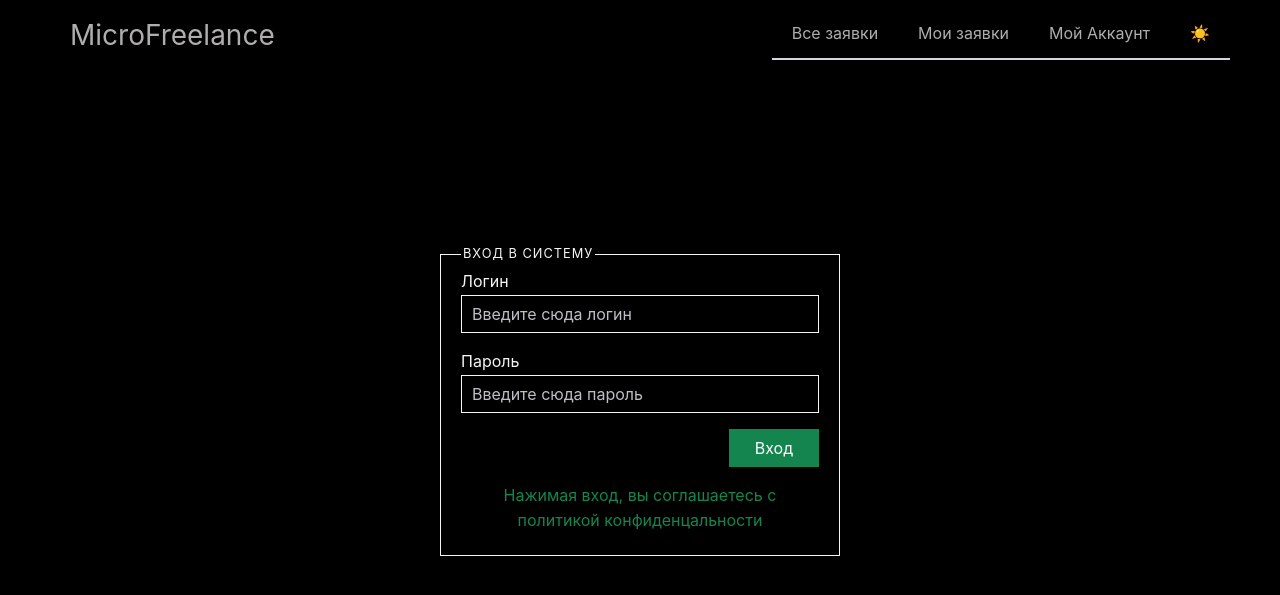
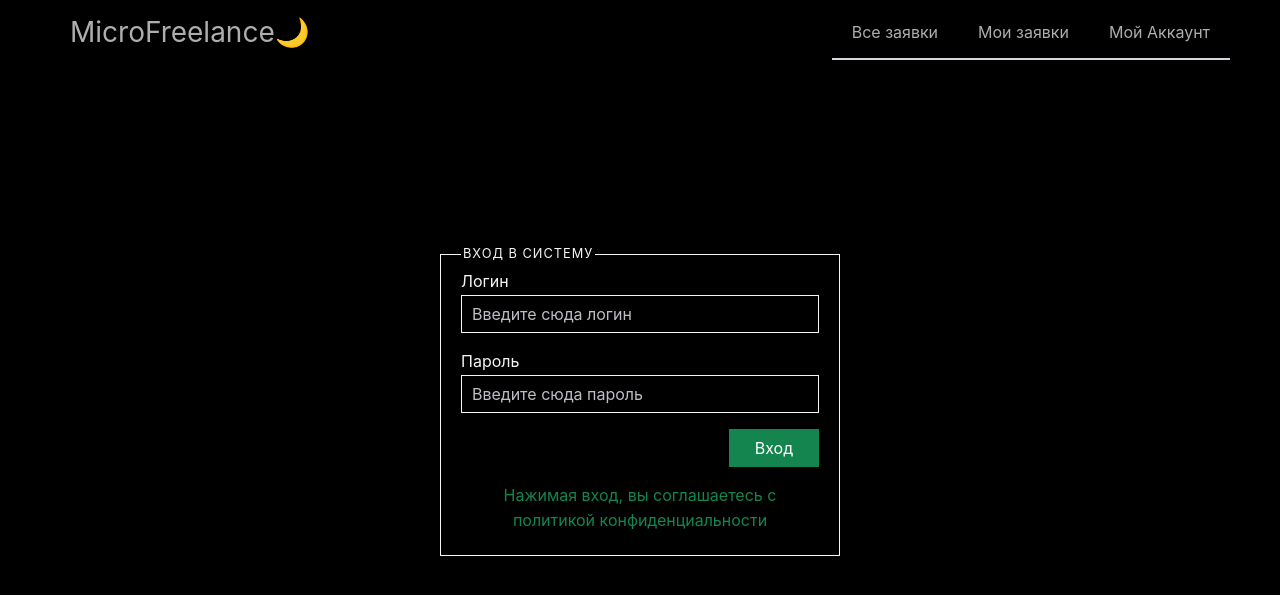
Before and after one commit to sen1van/MicroFreelance, a Flask app: page /login in a window 1280 px wide. Shown: the top 595 px of the page. Run offline with Flask 3, Linux system fonts and the light colour scheme.

Commit message:
cooler theme swither

```diff
--- a/app/static/chota.css
+++ b/app/static/chota.css
@@ -51,6 +51,8 @@
   font-family: var(--font-family-sans);
   margin: 0;
   padding: 0;
+  transition-duration: 0.4s;
+  transition-timing-function: cubic-bezier(0, 0.8, 0.95, 1);
 }
 h1,
 h2,
@@ -473,6 +475,7 @@
 select,
 textarea,
 textarea[type="text"] {
+  color: var(--font-color);
   font-family: inherit;
   padding: 0.8rem 1rem;
   border-radius: 0px;
@@ -712,12 +715,6 @@
 .nav a,
 .nav .brand {
     text-decoration: none;
-    display: -webkit-box;
-    display: -ms-flexbox;
-    display: flex;
-    -webkit-box-align: center;
-        -ms-flex-align: center;
-            align-items: center;
     padding: 1rem 2rem;
     color: var(--color-darkGrey);
 }
--- a/app/templates/base/base.html
+++ b/app/templates/base/base.html
@@ -12,6 +12,7 @@
           --font-color: #f5f5f5;
           --color-grey: #ccc;
           --color-darkGrey: #afadad;
+
         }
       </style>
 </head>
@@ -36,11 +37,11 @@
             const bodyClass = document.body.classList;
             bodyClass.contains("dark")
             if (theme == 'light'){
-                el.innerHTML = "☀️";
+                el.innerHTML = "MicroFreelance🌙";
                 theme = 'dark'
                 bodyClass.add("dark");
             } else{
-                el.innerHTML = "🌙";
+                el.innerHTML = "MicroFreelance☀️";
                 theme = 'light'
                 bodyClass.remove("dark")
             }
--- a/app/templates/base/header.html
+++ b/app/templates/base/header.html
@@ -1,11 +1,10 @@
 <nav class="nav" style="margin-bottom: 20px; margin-top: 10px;">
     <div class="nav-left">
-      <a class="brand" href="/">MicroFreelance </a>
+      <a class="brand" href="javascript:void(0)" id="theme-switch" onclick="switchMode(this)">MicroFreelance☀️</a>
     </div>
     <div class="tabs is-full">
         <a href="#"       >Все заявки </a>
         <a href="/my-tasks">Мои заявки </a>
         <a href="/login"   >Мой Аккаунт</a>
-        <a href="javascript:void(0)" id="theme-switch" onclick="switchMode(this)">🌙</a>
     </div>
   </nav>
--- a/app/templates/login.html
+++ b/app/templates/login.html
@@ -21,7 +21,7 @@
                 <button class="button primary">Вход</button>
             </p>
             <p class="is-center text-center">
-                <a href="#"> Нажимая вход, вы соглашаетесь с политикой конфиденцальности </a>
+                <a href="#"> Нажимая вход, вы соглашаетесь с политикой конфиденциальности </a>
             </p>
           </fieldset>
       </form>
--- a/app/templates/my_tasks.html
+++ b/app/templates/my_tasks.html
@@ -10,7 +10,7 @@
                         <h4>{{ task.title }}</h4>
                     </header>
 
-                    <p style="height: 95px; overflow: hidden; margin-bottom: 10px;">{{ task.disc }}</p>
+                    <p style="height: 6ch; overflow: hidden; margin-bottom: 10px;">{{ task.disc }}</p>
 
                     <div class='is-fixed' style="background-color: white; height: 10px; width: auto"></div>
 
```
